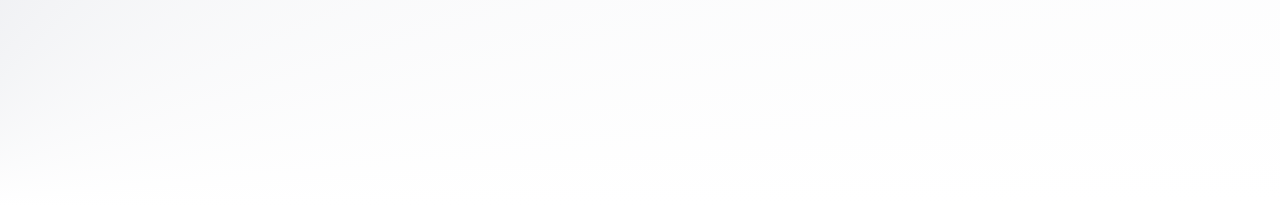
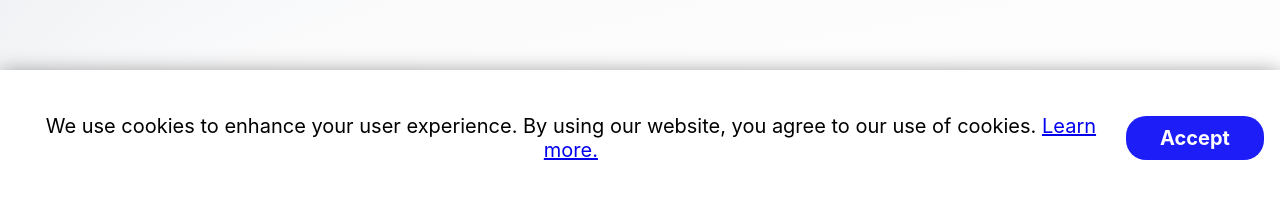
Before and after one commit to piochod/portfolio, a React (Create React App) app: page / in a window 1280 px wide. Shown: the part 594-800 px from the top of the page. Built offline with nearby package versions, Linux system fonts and the light colour scheme.

Commit message:
adding cookies

```diff
--- a/package.json
+++ b/package.json
@@ -11,6 +11,7 @@
     "axios": "^1.6.8",
     "emailjs": "^4.0.3",
     "react": "^18.2.0",
+    "react-cookie": "^7.1.4",
     "react-dom": "^18.2.0",
     "react-scripts": "5.0.1",
     "react-scroll": "^1.9.0",
--- a/src/App.css
+++ b/src/App.css
@@ -1,10 +1,13 @@
 *{
   font-family: Optimistic Text, -apple-system, ui-sans-serif, system-ui, sans-serif, Apple Color Emoji, Segoe UI Emoji, Segoe UI Symbol, Noto Color Emoji;
-
+  scrollbar-color: #8e8e8e #fff;
+  scrollbar-width: thin;
 }
 .App{
   text-align: center;
 }
 body{
   margin: 0px;
+  box-sizing: border-box;
+
 }
--- a/src/App.js
+++ b/src/App.js
@@ -1,11 +1,14 @@
 import './App.css';
 import About from './components/About';
 import Contact from './components/Contact';
+import CookieConsent from './components/CookieConsent';
 import Footer from './components/Footer';
 import Home from './components/Home';
 import NavBar from './components/NavBar';
+import { useCookies } from 'react-cookie';
 
 function App() {
+  const [cookies,setCookie] = useCookies(["cookieConsent"]);
   return (
 
     <div className="App">
@@ -14,6 +17,7 @@ function App() {
       <About />
       <Contact />
       <Footer />
+      {!cookies.cookieConsent && <CookieConsent />}
     </div>
   );
 }
--- /dev/null
+++ b/src/components/CookieConsent.css
@@ -0,0 +1,34 @@
+.cookieConsent{
+    background-color: white;
+    box-shadow: rgba(0, 0, 0, 0.4) 0px 2px 20px;
+    position:fixed;
+    bottom: 0px;
+    width: 100%;
+    display:flex;
+    justify-content:space-between;
+    align-items: center;
+    padding: 16px;
+    box-sizing: border-box;
+    font-size: 20px;
+}
+
+.cookieConsent p{
+    padding: 8px;
+}
+
+.cookieConsent button{
+    background: rgb(29, 29, 248);
+    padding: 10px;
+    width: 140px;
+    display: flex;
+    align-items: center;
+    justify-content: center;
+    font-size: 20px;
+    margin: 0px;
+}
+
+@media(max-width:650px){
+    .cookieConsent{
+        flex-direction: column;
+    }
+}
--- /dev/null
+++ b/src/components/CookieConsent.js
@@ -0,0 +1,23 @@
+import React from 'react'
+import {useCookies} from 'react-cookie'
+import './CookieConsent.css'
+
+const CookieConsent = () => {
+
+    const [cookies,setCookie] = useCookies(["cookieConsent"]);
+    const giveCookieConsent = () =>{
+        setCookie("cookieConsent",true, {path: "/"});
+    };
+
+  return (
+    <div className='cookieConsent'>
+      <p>
+        We use cookies to enhance your user experience. By using our website, you agree to our use of cookies.{" "}
+        <a href="https://commission.europa.eu/cookies-policy_en">Learn more.</a>
+      </p>
+      <button onClick={giveCookieConsent}>Accept</button>
+    </div>
+  )
+}
+
+export default CookieConsent
```
Also changed, not shown: 1 other file (tests, documents, lock files or other folders).
